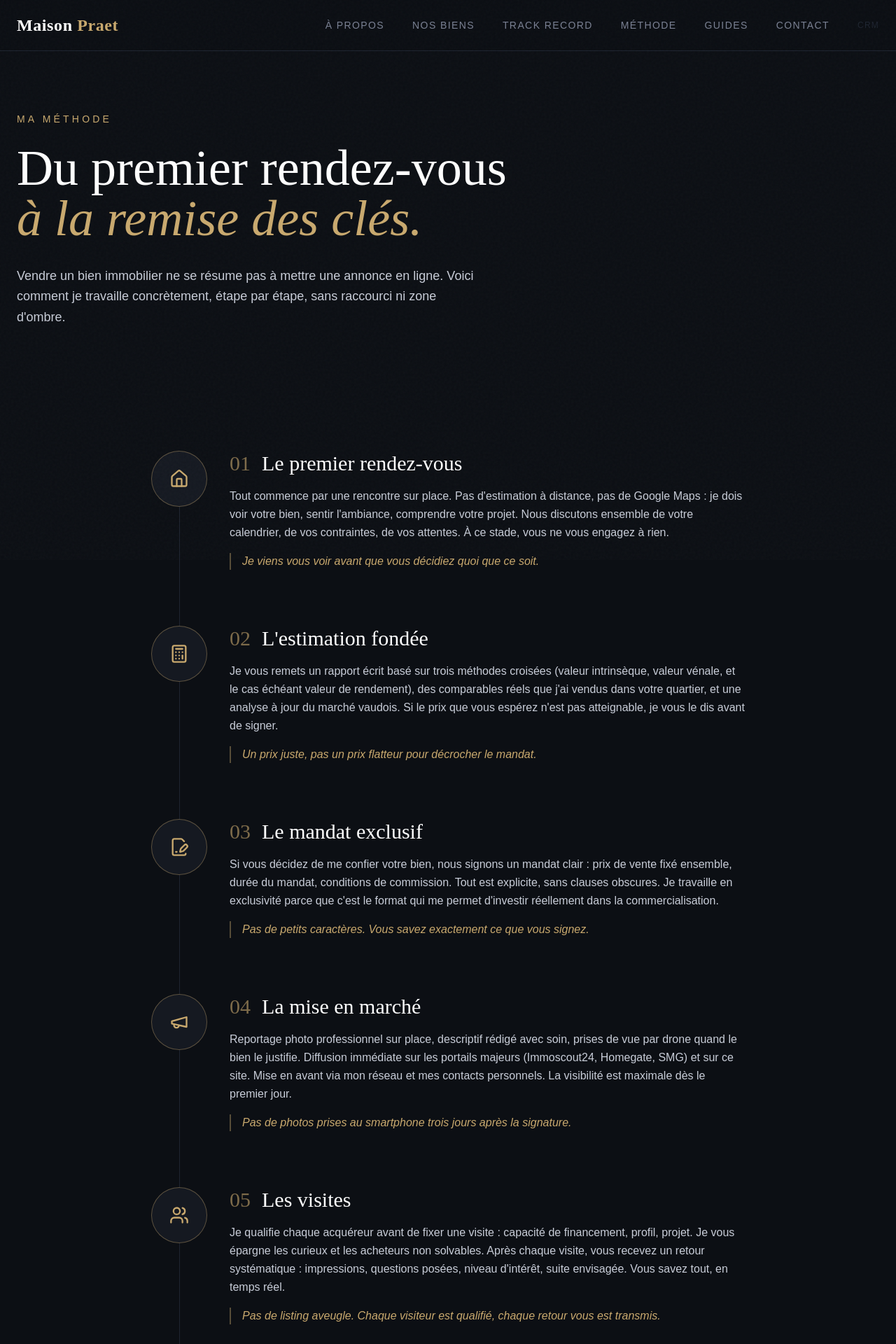
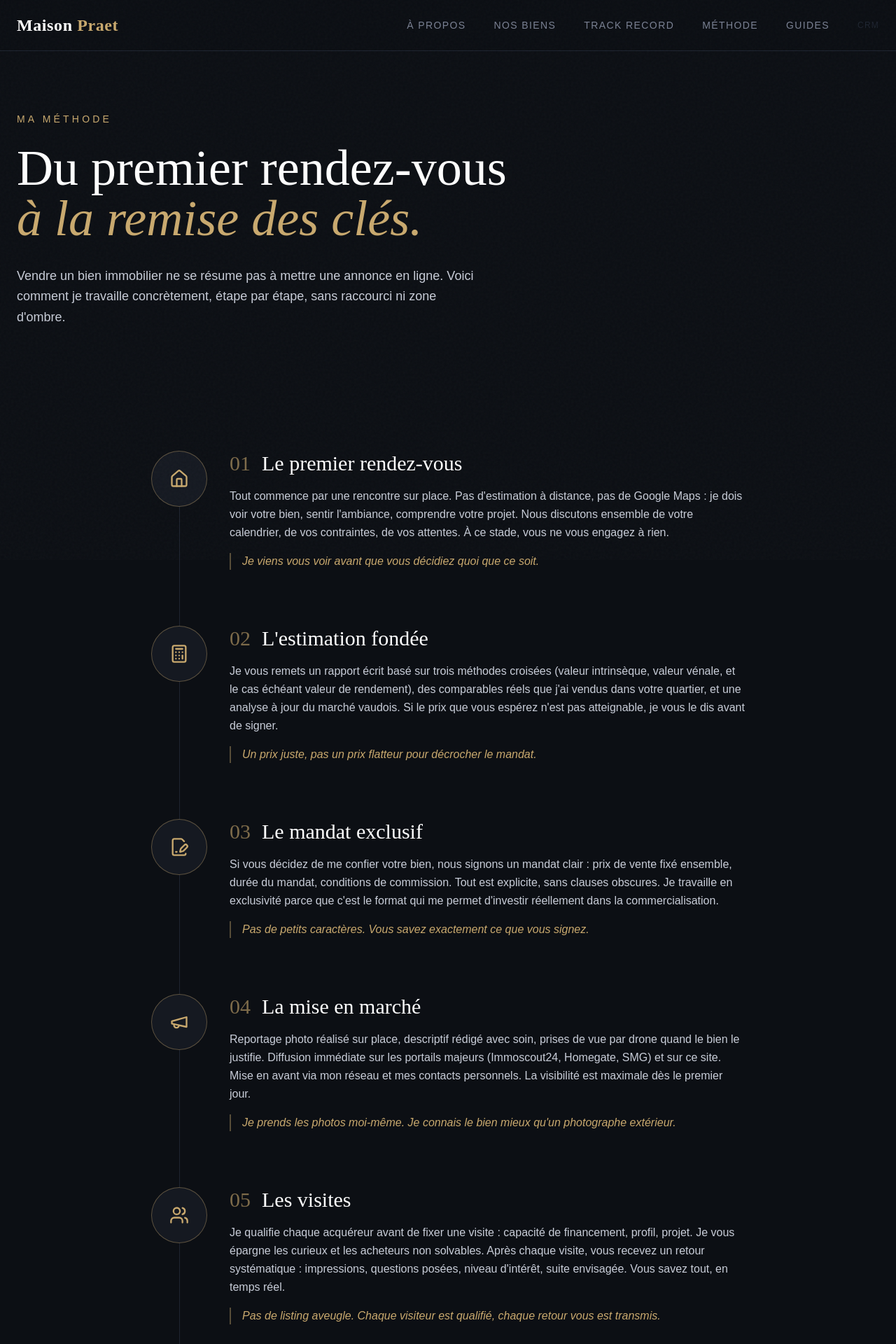
Before and after one commit to Sinseed/maison-praet, a Next.js app: page /methode in a window 1280 px wide. Shown: the top 1920 px of the page at 70% size. Built offline with nearby package versions, Linux system fonts and the light colour scheme.

Commit message:
Nav: retrait onglet Contact (redondant) | Méthode: reformulation phrase photos

```diff
--- a/app/components/Nav.tsx
+++ b/app/components/Nav.tsx
@@ -25,7 +25,6 @@ export default function Nav() {
     { label: 'Track Record', href: '/track-record' },
     { label: 'Méthode', href: '/methode' },
     { label: 'Guides', href: '/journal' },
-    { label: 'Contact', href: sectionLink('#contact') },
   ]
 
   // Hide on CRM page
--- a/app/methode/page.tsx
+++ b/app/methode/page.tsx
@@ -41,8 +41,8 @@ const ETAPES = [
     num: '04',
     icon: Megaphone,
     titre: 'La mise en marché',
-    desc: "Reportage photo professionnel sur place, descriptif rédigé avec soin, prises de vue par drone quand le bien le justifie. Diffusion immédiate sur les portails majeurs (Immoscout24, Homegate, SMG) et sur ce site. Mise en avant via mon réseau et mes contacts personnels. La visibilité est maximale dès le premier jour.",
-    valeur: "Pas de photos prises au smartphone trois jours après la signature.",
+    desc: "Reportage photo réalisé sur place, descriptif rédigé avec soin, prises de vue par drone quand le bien le justifie. Diffusion immédiate sur les portails majeurs (Immoscout24, Homegate, SMG) et sur ce site. Mise en avant via mon réseau et mes contacts personnels. La visibilité est maximale dès le premier jour.",
+    valeur: "Je prends les photos moi-même. Je connais le bien mieux qu'un photographe extérieur.",
   },
   {
     num: '05',
```
